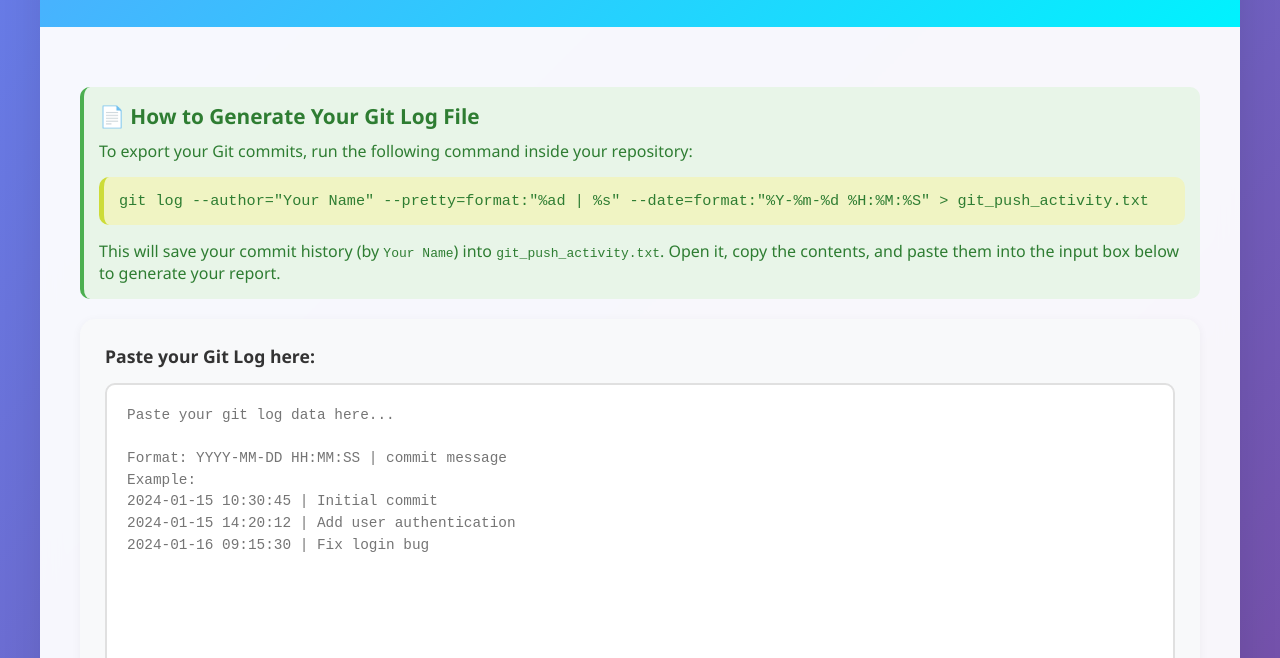
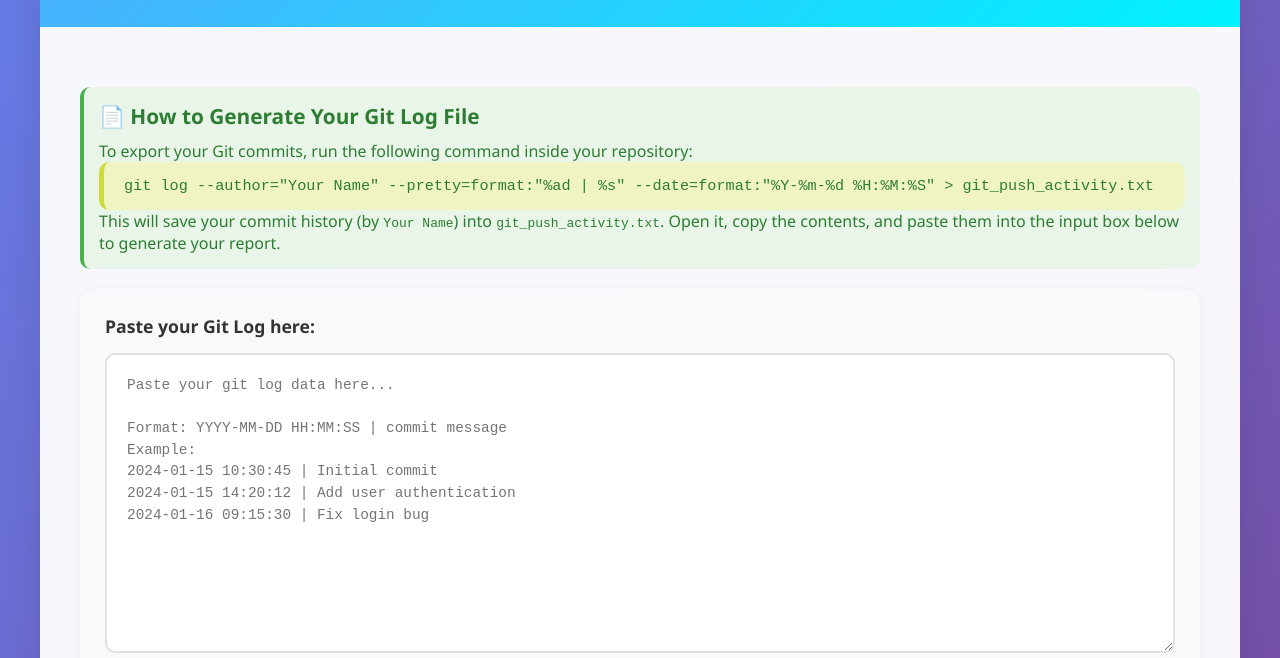
Before and after one commit to Habil-0105/gitlogparser, a plain HTML site: page index.html in a window 1280 px wide. Shown: the part 142-800 px from the top of the page. Drawn offline with Linux system fonts and the light colour scheme.

Commit message:
improve css

```diff
--- a/styles.css
+++ b/styles.css
@@ -52,13 +52,16 @@ body {
 
 .command-block {
     background: #f0f4c3;
-    padding: 15px;
+    padding: 15px 20px;
     border-radius: 10px;
     border-left: 5px solid #cddc39;
-    font-family: 'Courier New', monospace;
+    font-family: 'Courier New', Courier, monospace;
     font-size: 0.95rem;
     overflow-x: auto;
-    margin: 15px 0;
+    white-space: pre-wrap; /* important for wrapping in <pre> */
+    margin: 0;
+    position: relative;
+    z-index: 1;
 }
 
 .input-section {
```
